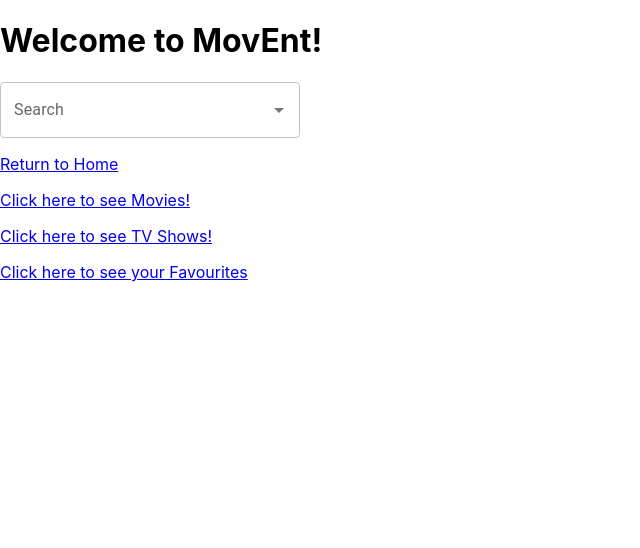
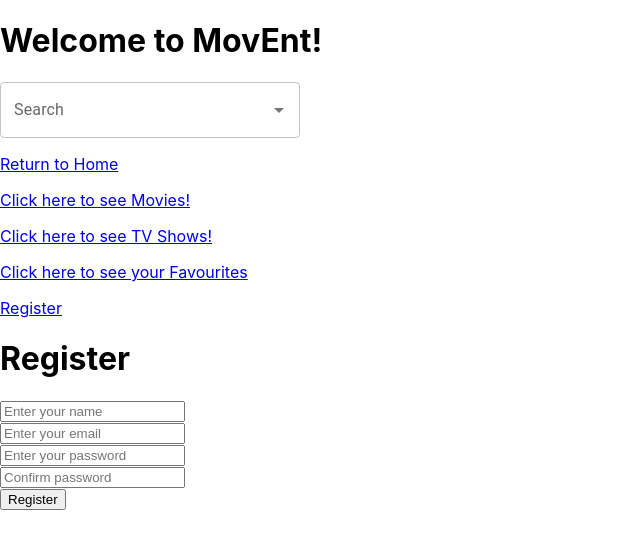
Before and after one commit to stevenmck97/movent, a React (Create React App) app in the folder client/: page /register in a window 1280 px wide. Shown: the top 548 px of the page, without its empty margins (0-640 px from the left). Built offline with nearby package versions, Linux system fonts and the light colour scheme; no server answers.

Commit message:
Added a register page

```diff
--- a/client/src/App.js
+++ b/client/src/App.js
@@ -7,6 +7,7 @@ import { BrowserRouter, Route, Routes, Link } from "react-router-dom";
 import { useState } from "react";
 import FavouriteList from "./pages/FavouriteList";
 import Search from "./components/Search";
+import Register from "./pages/Register";
 
 function App() {
   const [faveMovies, setFaveMovies] = useState([]);
@@ -30,6 +31,9 @@ function App() {
         </Link>
         <Link to="/favourites">
           <p>Click here to see your Favourites</p>
+        </Link>
+        <Link to="/register">
+          <p>Register</p>
         </Link>
         <Routes>
           <Route path="/" />
@@ -69,6 +73,7 @@ function App() {
               />
             }
           />
+          <Route path="/register" element={<Register />} />
         </Routes>
       </BrowserRouter>
     </div>
--- /dev/null
+++ b/client/src/pages/Register.js
@@ -0,0 +1,78 @@
+import { useState, useEffect } from "react";
+
+const Register = () => {
+  const [formData, setFormData] = useState({
+    name: "",
+    email: "",
+    password: "",
+    confirmPassword: "",
+  });
+
+  const { name, email, password, confirmPassword } = formData;
+
+  const onChange = (e) => {
+    setFormData({ ...formData, [e.target.name]: e.target.value });
+  };
+
+  const onSubmit = (e) => {
+    e.preventDefault();
+    if (password !== confirmPassword) {
+      console.log("Passwords do not match");
+    } else {
+      console.log(formData);
+    }
+  };
+
+  return (
+    <div>
+      <h1>Register</h1>
+      <form onSubmit={onSubmit}>
+        <div className="form-group">
+          <input
+            type="text"
+            name="name"
+            id="name"
+            value={name}
+            placeholder="Enter your name"
+            onChange={onChange}
+          />
+        </div>
+        <div className="form-group">
+          <input
+            type="email"
+            name="email"
+            id="email"
+            value={email}
+            placeholder="Enter your email"
+            onChange={onChange}
+          />
+        </div>
+        <div className="form-group">
+          <input
+            type="password"
+            name="password"
+            id="password"
+            value={password}
+            placeholder="Enter your password"
+            onChange={onChange}
+          />
+        </div>
+        <div className="form-group">
+          <input
+            type="password"
+            name="confirmPassword"
+            id="confirmPassword"
+            value={confirmPassword}
+            placeholder="Confirm password"
+            onChange={onChange}
+          />
+        </div>
+        <div className="form-group">
+          <input type="submit" value="Register" />
+        </div>
+      </form>
+    </div>
+  );
+};
+
+export default Register;
```
Also changed, not shown: client/src/api/serverAuth.js (added).
